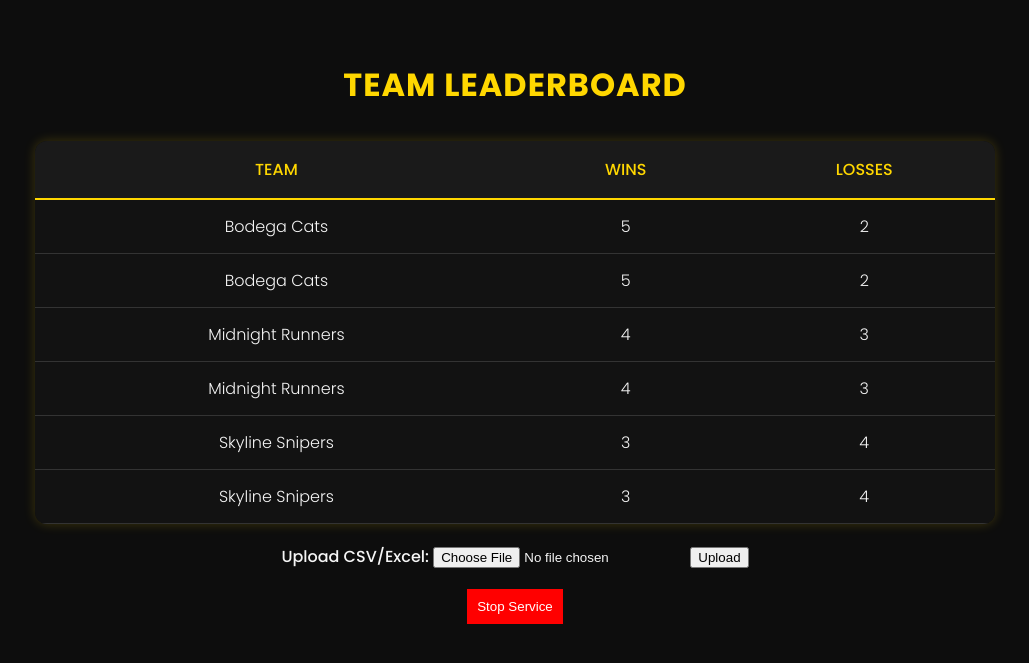
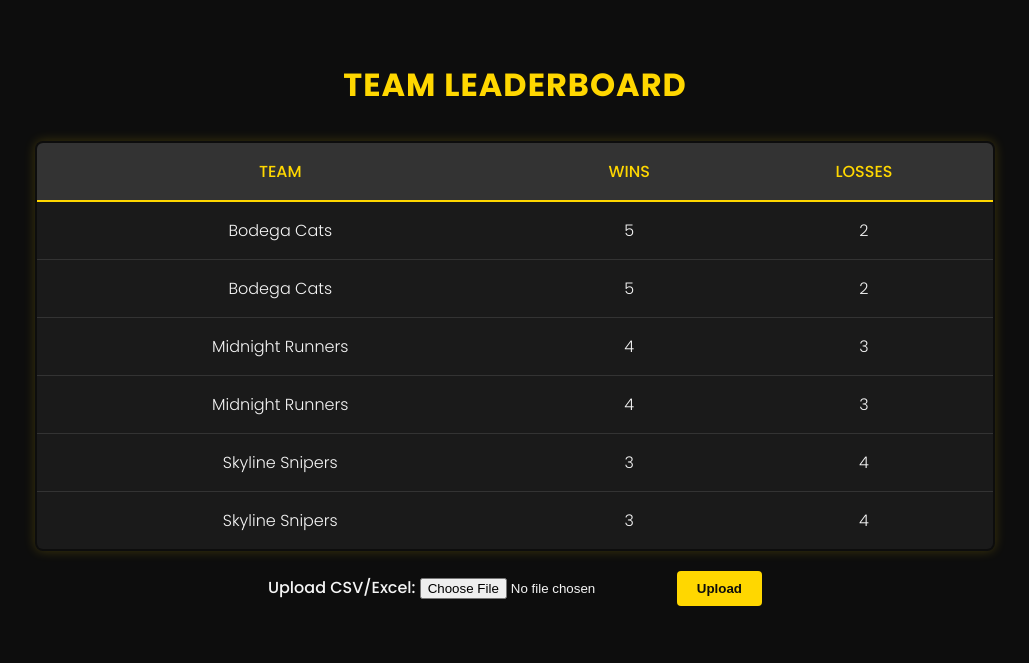
Before and after one commit to wersplat/leaderboard-dashboard, a Flask app: page / in a window 1280 px wide. Shown: the top 663 px of the page, without its empty margins (125-1154 px from the left). Run offline with Flask 3, Linux system fonts and the light colour scheme; data comes from the database, SQL or seed files in the repository.

Commit message:
🐞 fix: remove duplicate import statement, validate required columns in upload_file, and enhance leaderboard page styling

```diff
--- a/app.py
+++ b/app.py
@@ -9,7 +9,6 @@ from flask import Flask, g, render_template, request
 from dotenv import load_dotenv
 
 sys.path.append(os.path.dirname(os.path.abspath(__file__)))
-# Removed duplicate import statement
 
 load_dotenv()
 
@@ -94,12 +93,16 @@ def upload_file():
         else:
             return "Unsupported file format", 400
 
+        # Validate required columns
+        required_columns = {'team_name', 'wins', 'losses'}
+        if not required_columns.issubset(data.columns):
+            return f"Missing required columns: {required_columns - set(data.columns)}", 400
+
         db = get_db()
         for _, row in data.iterrows():
             db.execute(
-                'INSERT INTO leaderboard (team, wins, losses) '
-                'VALUES (?, ?, ?)',
-                (row['team'], row['wins'], row['losses'])
+                'INSERT INTO teams (team_name, wins, losses) VALUES (?, ?, ?)',
+                (row['team_name'], row['wins'], row['losses'])
             )
         db.commit()
         return "File uploaded and data inserted successfully", 200
--- a/templates/leaderboard.html
+++ b/templates/leaderboard.html
@@ -3,6 +3,51 @@
 <head>
     <title>Leaderboard - Bodega Cats GC</title>
     <link rel="stylesheet" href="/static/css/style.css">
+    <style>
+        /* Additional styling for enhanced design */
+        table {
+            border: 2px solid #FFD700;
+            border-radius: 8px;
+            overflow: hidden;
+        }
+
+        th, td {
+            padding: 16px;
+            text-align: center;
+        }
+
+        th {
+            background-color: #333;
+            color: #FFD700;
+        }
+
+        td {
+            background-color: #1a1a1a;
+            color: #f5f5f5;
+        }
+
+        tr:hover td {
+            background-color: #2a2a2a;
+        }
+
+        form {
+            margin-top: 20px;
+        }
+
+        button {
+            background-color: #FFD700;
+            color: #0d0d0d;
+            padding: 10px 20px;
+            border: none;
+            border-radius: 4px;
+            cursor: pointer;
+            font-weight: bold;
+        }
+
+        button:hover {
+            background-color: #e6c200;
+        }
+    </style>
 </head>
 <body>
     <h1>Team Leaderboard</h1>
@@ -17,15 +62,10 @@
         </tbody>
     </table>
 
-    <form action="/upload" method="post" enctype="multipart/form-data" style="margin-top: 20px;">
+    <form action="/upload" method="post" enctype="multipart/form-data">
         <label for="file">Upload CSV/Excel:</label>
         <input type="file" name="file" id="file" accept=".csv, .xlsx">
         <button type="submit">Upload</button>
     </form>
-
-    <form action="/stop-service" method="post" style="margin-top: 20px;">
-        <input type="hidden" name="key" value="your_secret_key">
-        <button type="submit" style="background-color: red; color: white; padding: 10px; border: none; cursor: pointer;">Stop Service</button>
-    </form>
 </body>
 </html>
```
